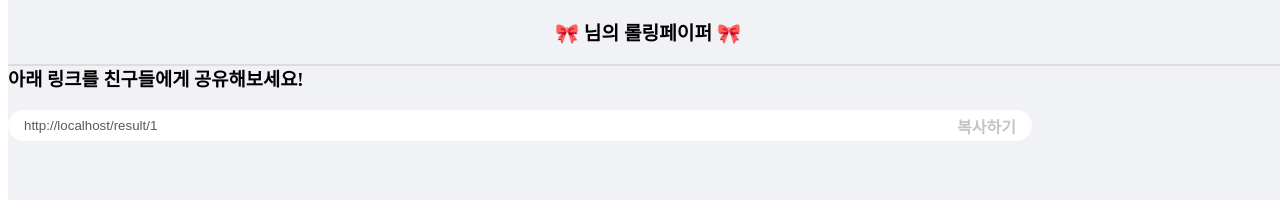
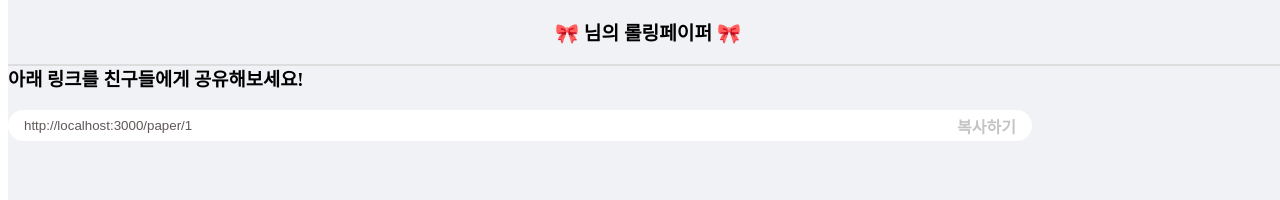
Before and after one commit to shyunju7/Rolling-Paper-Client, a React (Create React App) app in the folder rolling-paper-app/: page /result/1 in a window 1280 px wide. Shown: the top 200 px of the page. Built offline with nearby package versions, Linux system fonts and the light colour scheme; no server answers.

Commit message:
Feat creat link

```diff
--- a/rolling-paper-app/src/Route/Result/ResultContainer.tsx
+++ b/rolling-paper-app/src/Route/Result/ResultContainer.tsx
@@ -41,6 +41,12 @@ const ResultContainer = ({ location }: any) => {
       alert(`유효하지 않은 url입니다.`);
     });
 
-  return <ResultPresenter copyClipBoard={copyClipBoard} userName={userName} />;
+  return (
+    <ResultPresenter
+      copyClipBoard={copyClipBoard}
+      userName={userName}
+      userLink={location.pathname.substring(8)}
+    />
+  );
 };
 export default ResultContainer;
--- a/rolling-paper-app/src/Route/Result/ResultPresenter.tsx
+++ b/rolling-paper-app/src/Route/Result/ResultPresenter.tsx
@@ -1,6 +1,8 @@
 import { Container, CopyButton, LinkContainer, LinkWrapper } from "./style";
 import Header from "../../components/Header";
-const ResultPresenter = ({ copyClipBoard, userName }: any) => {
+const ResultPresenter = ({ copyClipBoard, userName, userLink }: any) => {
+  const link = "http://localhost:3000/paper/" + userLink;
+
   return (
     <div>
       <Header userName={userName} text="님의 롤링페이퍼" />
@@ -11,7 +13,7 @@ const ResultPresenter = ({ copyClipBoard, userName }: any) => {
         <LinkContainer>
           <LinkWrapper
             type="text"
-            value={window.location.href}
+            value={link}
             readOnly
             className="copy-link"
             id="copy-link"
```
